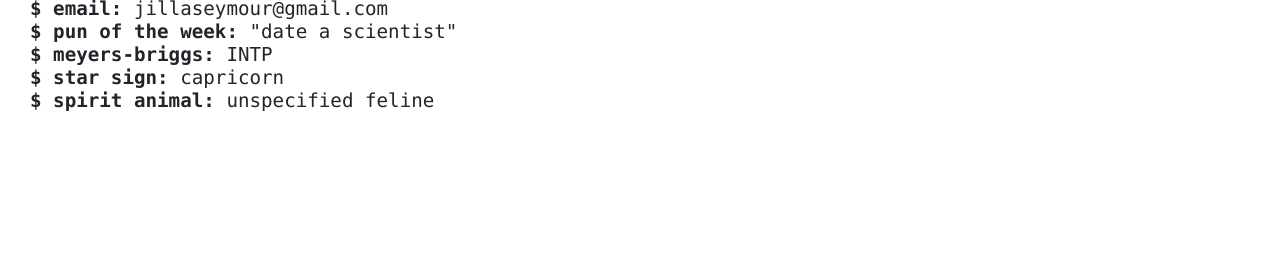
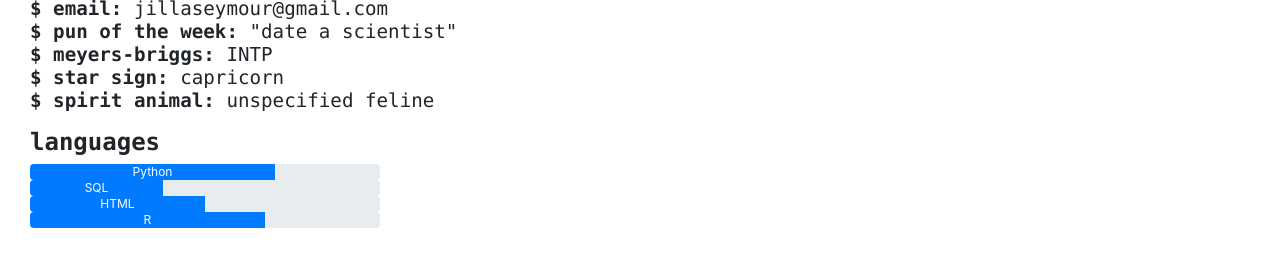
Before and after one commit to jillness/jillness.github.io, a plain HTML site: page index.html in a window 1280 px wide. Shown: the part 537-800 px from the top of the page. Drawn offline with nearby package versions, Linux system fonts and the light colour scheme.

Commit message:
added features

```diff
--- a/index.html
+++ b/index.html
@@ -84,6 +84,21 @@
                  <b>$ spirit animal:</b> unspecified feline
           </p>
 
+
+          <h3><b>languages</b></h3>
+          <div class="progress" style="width:350px;">
+            <div class="progress-bar" role="progressbar" style="width: 70%" aria-valuenow="70" aria-valuemin="0" aria-valuemax="100">Python</div>
+          </div>
+          <div class="progress" style="width:350px;">
+            <div class="progress-bar" role="progressbar" style="width: 38%" aria-valuenow="38" aria-valuemin="0" aria-valuemax="100">SQL</div>
+          </div>
+          <div class="progress" style="width:350px;">
+            <div class="progress-bar" role="progressbar" style="width: 50%" aria-valuenow="50" aria-valuemin="0" aria-valuemax="100">HTML</div>
+          </div>
+          <div class="progress" style="width:350px;">
+            <div class="progress-bar" role="progressbar" style="width: 67%" aria-valuenow="67" aria-valuemin="0" aria-valuemax="100">R</div>
+          </div>
+
         </div>
 
         <div class="col-md-6">
```
